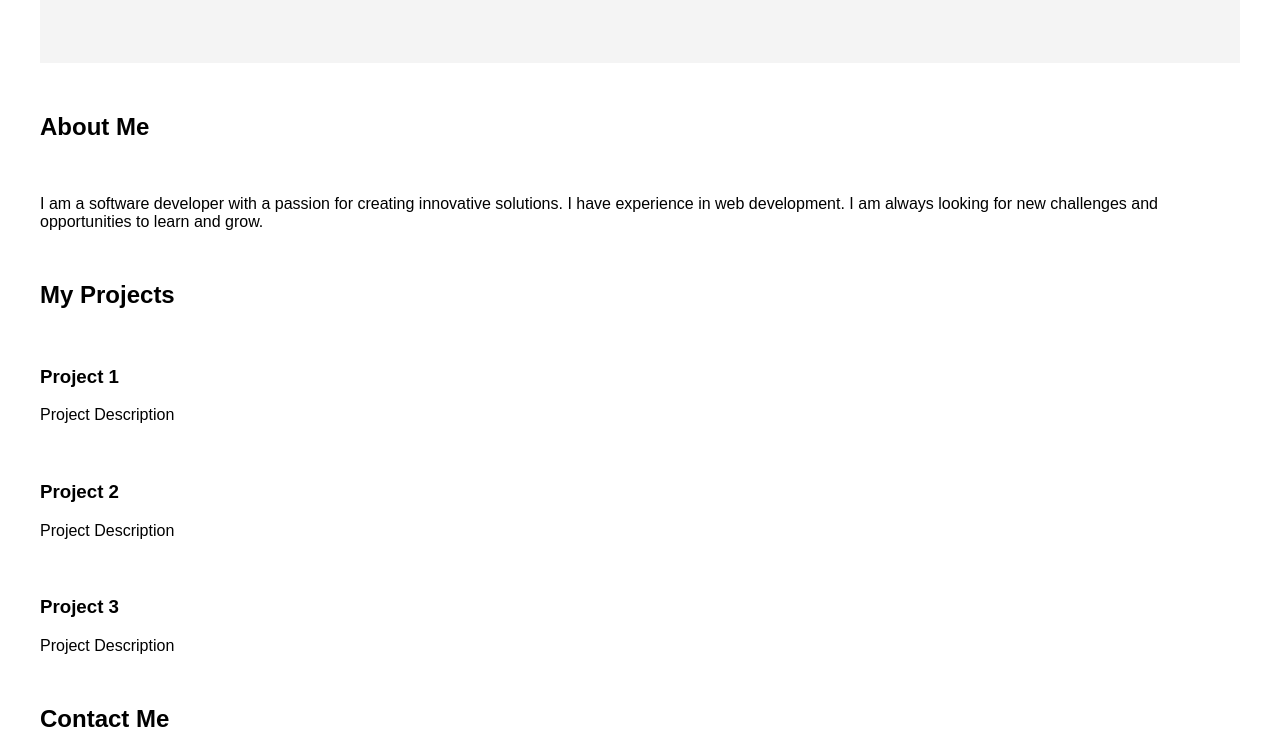
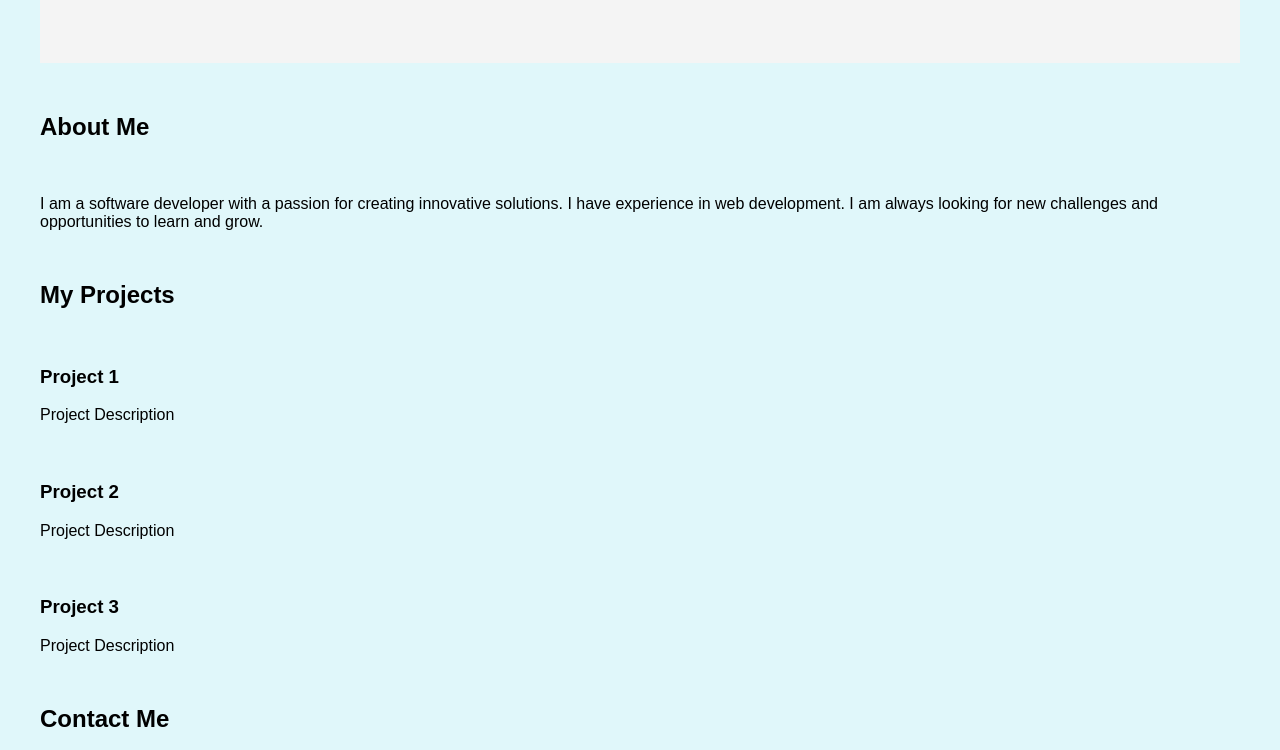
Before and after one commit to Tekalig/Personal-Site, a plain HTML site: page index.html in a window 1280 px wide. Shown: the part 152-902 px from the top of the page. Drawn offline with Linux system fonts and the light colour scheme.

Commit message:
Add background color to body in styles.css

```diff
--- a/styles.css
+++ b/styles.css
@@ -3,6 +3,7 @@ body {
     margin: 0;
     padding: 0;
     box-sizing: border-box;
+    background-color: #e0f7fa; /* Added background color */
 }
 
 .content {
```
